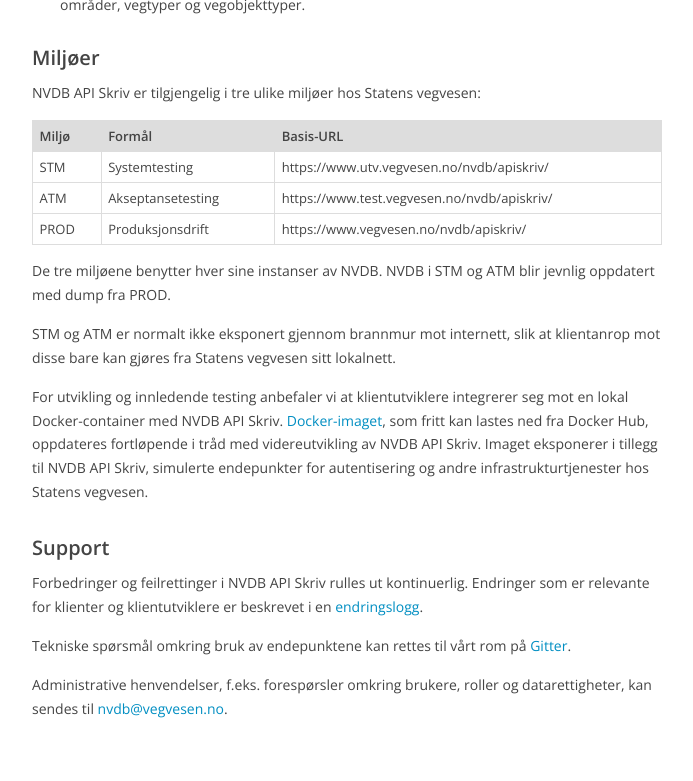
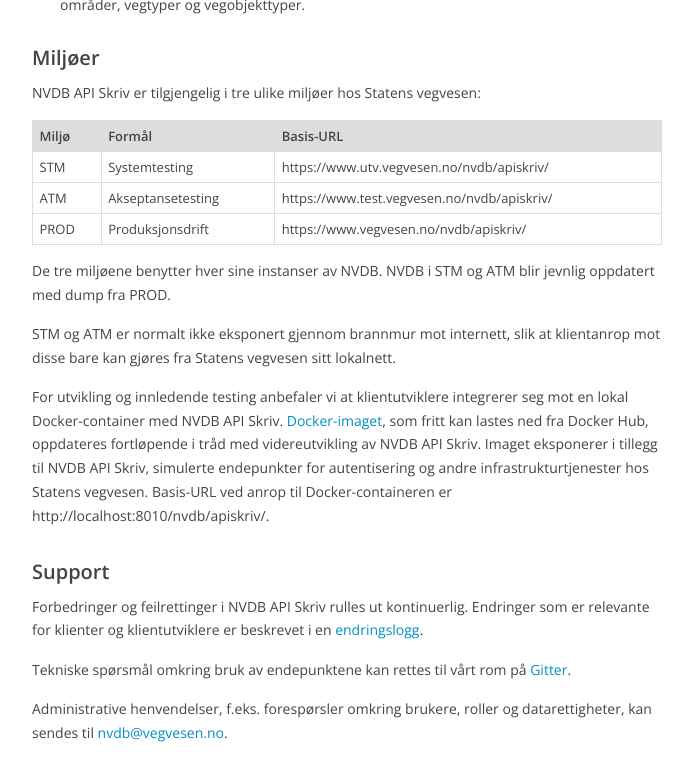
Before and after one commit to nvdb-vegdata/apiskrivdokumentasjon, a Jekyll site: the page built from index.md, in a window 1280 px wide and 900 px high, scrolled down 1060 px. Shown: the top 781 px of the window, without its empty margins (433-1126 px from the left). Built offline with Jekyll 4.4.1, drawn with Linux system fonts in a browser that asks for light colours; our own code applies the rules of GitHub Pages for plain Markdown files.

Commit message:
NVDB-5462: Added URLS for Docker-container

```diff
--- a/index.md
+++ b/index.md
@@ -56,7 +56,7 @@ Statens vegvesen sitt lokalnett.
 For utvikling og innledende testing anbefaler vi at klientutviklere integrerer seg mot en lokal Docker-container med NVDB API Skriv.
 [Docker-imaget](https://hub.docker.com/repository/docker/nvdbapnevegdata/nvdb-api-skriv), som fritt kan lastes ned fra Docker Hub,
 oppdateres fortløpende i tråd med videreutvikling av NVDB API Skriv. Imaget eksponerer i tillegg til NVDB API Skriv, simulerte endepunkter
-for autentisering og andre infrastrukturtjenester hos Statens vegvesen.
+for autentisering og andre infrastrukturtjenester hos Statens vegvesen. Basis-URL ved anrop til Docker-containeren er http://localhost:8010/nvdb/apiskriv/.
 
 ### Support
 
```
Also changed, not shown: autentisering.md (+1 -0 lines).
